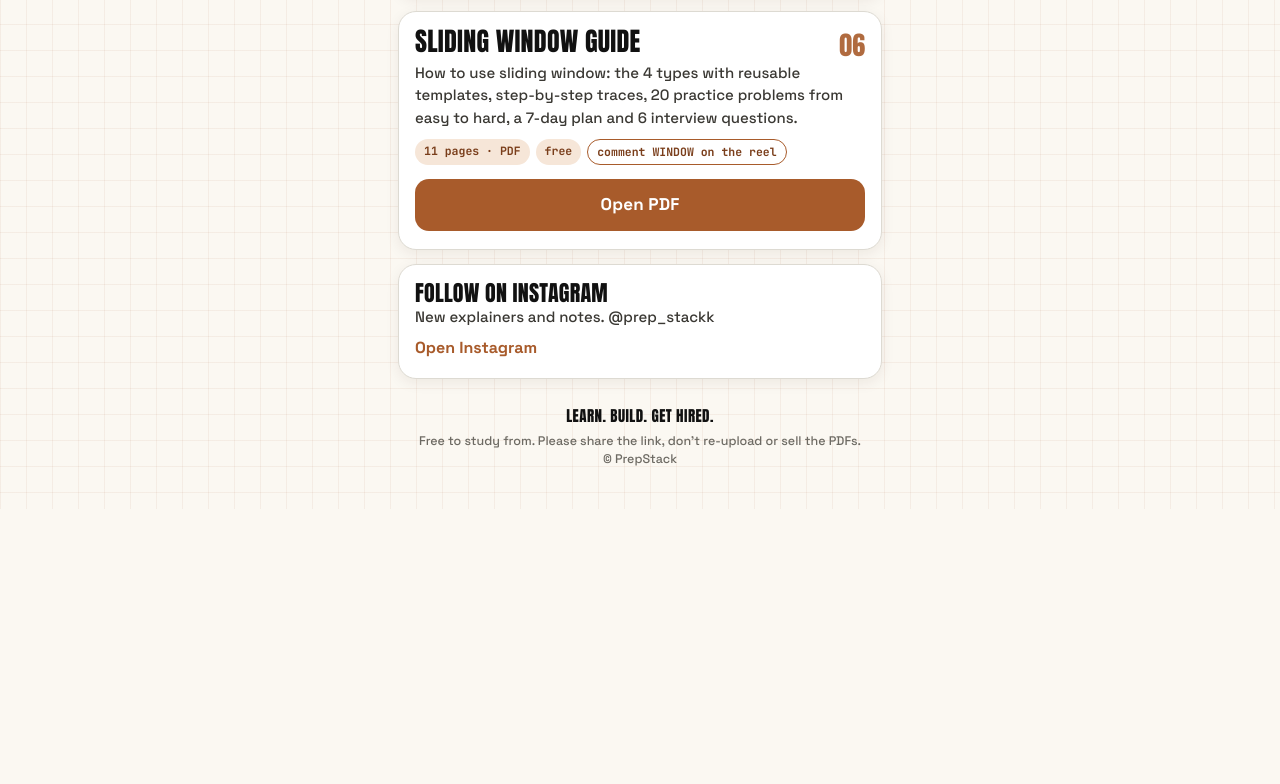
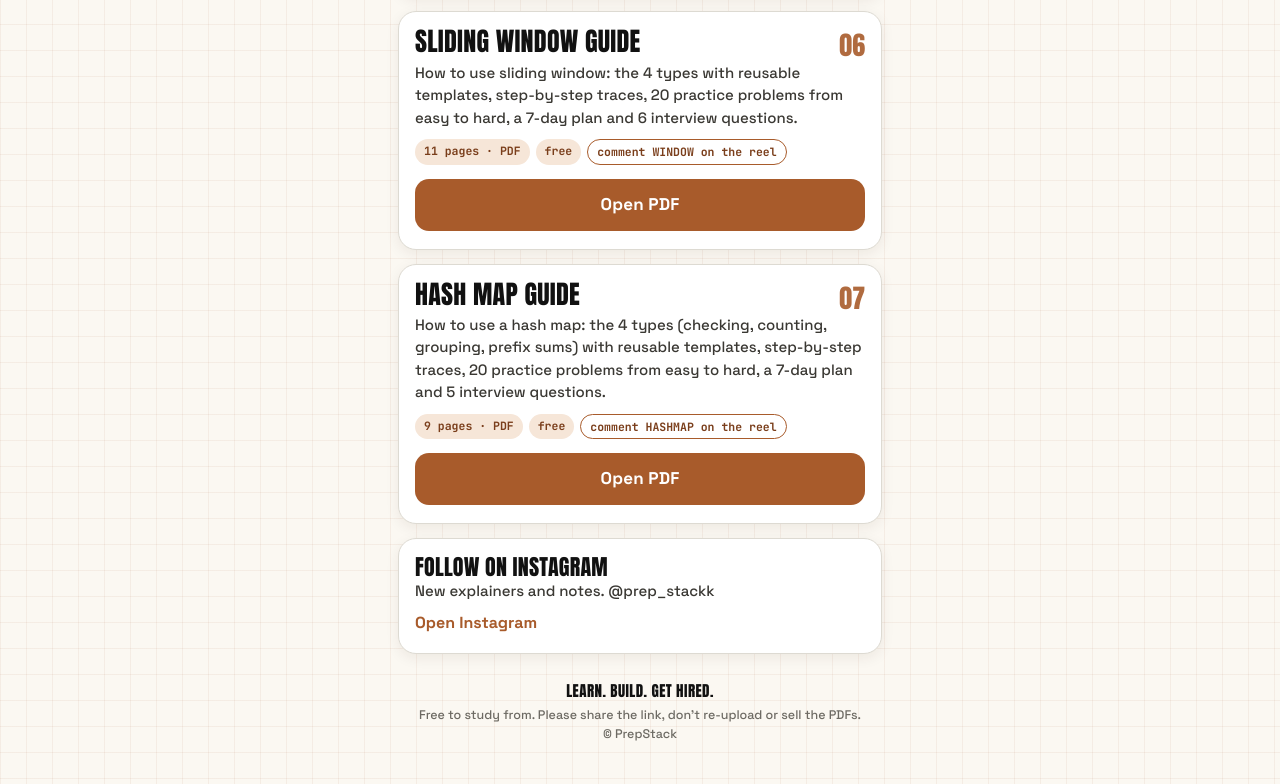
Before and after one commit to Harsha07r/prepstack-notes, a plain HTML site: page index.html in a window 1280 px wide. Shown: the part 1666-2450 px from the top of the page. Before the commit the page ends 2175 px from the top, so only its background shows below. Drawn offline with Linux system fonts and the light colour scheme.

Commit message:
Add files via upload

```diff
--- a/index.html
+++ b/index.html
@@ -98,6 +98,13 @@ footer b { font-family: 'Anton', sans-serif; font-weight: 400; letter-spacing: .
       <div class="chips"><span>11 pages · PDF</span><span>free</span><span class="kw">comment WINDOW on the reel</span></div>
       <a class="btn" href="https://drive.google.com/file/d/1B6u3DV0K1oNdX2nuVPl_Q3nX5Cey0dg0/view?usp=sharing" target="_blank" rel="noopener">Open PDF</a>
     </article>
+    <article class="card" id="hash-map">
+      <div class="num">07</div>
+      <h2>Hash Map Guide</h2>
+      <p>How to use a hash map: the 4 types (checking, counting, grouping, prefix sums) with reusable templates, step-by-step traces, 20 practice problems from easy to hard, a 7-day plan and 5 interview questions.</p>
+      <div class="chips"><span>9 pages · PDF</span><span>free</span><span class="kw">comment HASHMAP on the reel</span></div>
+      <a class="btn" href="https://drive.google.com/file/d/1n9FQ_0HQifzC1EpZAvZWl0hEOCsvNuzi/view?usp=sharing" target="_blank" rel="noopener">Open PDF</a>
+    </article>
     <a class="card link" href="https://www.instagram.com/prep_stackk/" target="_blank" rel="noopener"><h2>Follow on Instagram</h2><p>New explainers and notes. @prep_stackk</p><span class="go">Open Instagram</span></a>
   </main>
   <footer><b>LEARN. BUILD. GET HIRED.</b>Free to study from. Please share the link, don't re-upload or sell the PDFs.<br>© PrepStack</footer>
```
